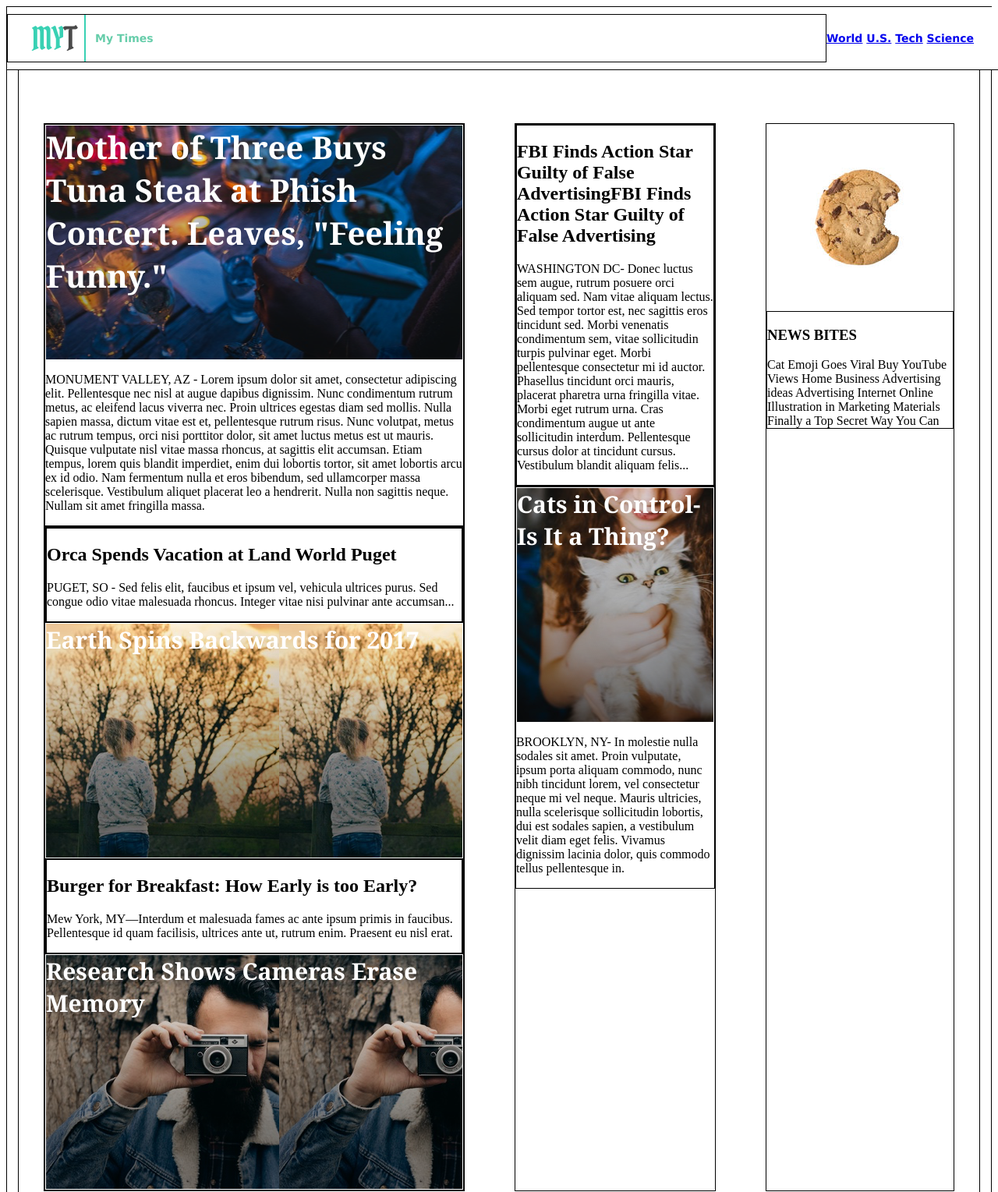
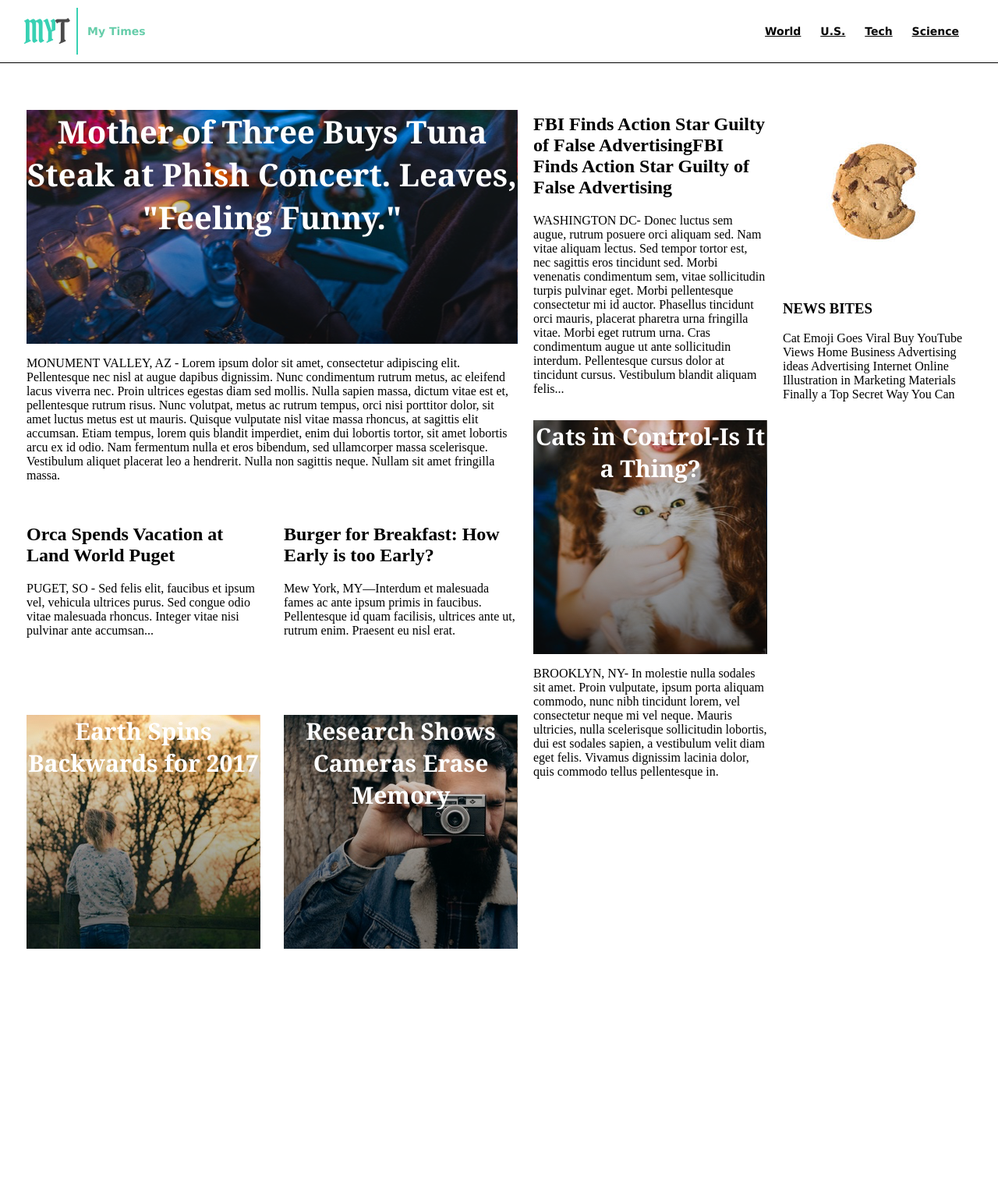
Before and after one commit to ashrafstakala/mytimes, a plain HTML site: page index.html in a window 1280 px wide. Shown: the top 1529 px of the page at 78% size. After the commit the page ends 1305 px from the top, so only its background shows below. Drawn offline with Linux system fonts and the light colour scheme.

Commit message:
site layout defined

```diff
--- a/index.html
+++ b/index.html
@@ -20,10 +20,12 @@
           <span><a href="#">Science</a></span>
         </nav>
       </header> <!-- header div -->
+
       <!-- main content -->
       <div class="main-content-container">
         <!-- first news column -->
         <div class="column large">
+
           <div class="main-story">
             <div class="image-content">
               <span>Mother of Three Buys Tuna Steak at Phish Concert. Leaves, "Feeling Funny."</span>
@@ -35,7 +37,8 @@
               dui lobortis tortor, sit amet lobortis arcu ex id odio. Nam fermentum nulla et eros bibendum, sed ullamcorper massa scelerisque. Vestibulum aliquet placerat leo a hendrerit.
               Nulla non sagittis neque. Nullam sit amet fringilla massa.
             </p>
-          </div>
+          </div> <!-- main story div -->
+
         <div class="stories">
           <div class="story">
             <div class="text-content">
@@ -44,23 +47,25 @@
                 PUGET, SO - Sed felis elit, faucibus et ipsum vel, vehicula ultrices purus. Sed congue odio vitae malesuada rhoncus. Integer vitae nisi pulvinar ante accumsan...
               </p>
             </div> <!-- text content div -->
-          </div> <!-- story div-->
             <div class="fall image-content">
               <span>Earth Spins Backwards for 2017</span>
             </div> <!-- fall image content div -->
-            <div class="story">
+          </div>
+
+          <div class="story">
               <div class="text-content">
                 <h2>Burger for Breakfast: How Early is too Early?</h2>
                 <p class="blurb">
                   Mew York, MY—Interdum et malesuada fames ac ante ipsum primis in faucibus. Pellentesque id quam facilisis, ultrices ante ut, rutrum enim. Praesent eu nisl erat.
                 </p>
-              </div> <!-- text content 2 div -->
-            </div> <!-- second story div -->
-            <div class="camera image-content">
-              <span>Research Shows Cameras Erase Memory</span>
-            </div> <!-- camera image div -->
-        </div> <!-- stories div -->
-        </div> <!--large column div-->
+              </div>
+              <div class="camera image-content">
+               <span>Research Shows Cameras Erase Memory</span>
+             </div>
+           </div>
+         </div>
+        </div>
+
         <!-- second news column -->
         <div class="column medium">
           <div class="story">
@@ -72,20 +77,23 @@
                 pharetra urna fringilla vitae. Morbi eget rutrum urna. Cras condimentum augue ut ante sollicitudin interdum. Pellentesque cursus dolor at tincidunt cursus.
                 Vestibulum blandit aliquam felis...
               </p>
-              </div> <!-- text content medium div -->
-          </div> <!-- story medium colunm div -->
+            </div>
+          </div>
+
           <div class="story">
             <div class="cat image-content">
               <span>Cats in Control-Is It a Thing?</span>
-            </div> <!-- cat image div -->
-            <p class="blurb">
+            </div>
+              <p class="blurb">
               BROOKLYN, NY- In molestie nulla sodales sit amet. Proin vulputate, ipsum porta aliquam commodo, nunc nibh tincidunt lorem, vel consectetur neque mi vel neque.
               Mauris ultricies, nulla scelerisque sollicitudin lobortis, dui est sodales sapien, a vestibulum velit diam eget felis. Vivamus dignissim lacinia dolor, quis
               commodo tellus pellentesque in.
-            </p>
-            </div> <!-- story 2 medium -->
-        </div> <!--medium column div-->
+              </p>
+           </div>
+        </div>
+
         <!-- third news column -->
+
         <div class="column small">
           <img src="./resources/images/cookie.png">
           <div class="news-bites">
--- a/resources/css/style.css
+++ b/resources/css/style.css
@@ -40,9 +40,9 @@ header nav {
   width: 240px;
 }
 .column {
-  margin: 32px;
   display: flex;
   flex-direction: column;
+  margin: 10px;
 }
 .main-content-container {
   display: flex;
@@ -51,7 +51,7 @@ header nav {
   margin: 0 auto 78px auto;
 }
 div {
-  border: 1px solid;
+
 }
 .main-story
 .image-content {
@@ -65,13 +65,43 @@ div {
   font-weight: bold;
   font-size: 30px;
   color: white;
+  text-align: center;
+  margin-top: 15px;
 }
 .fall.image-content {
   background-image: url(../images/fall.png);
+  display: flex;
 }
 .camera.image-content {
   background-image: url(../images/camera.png);
+  display: flex;
 }
 .cat.image-content {
   background-image: url(../images/cat.png);
 }
+.stories .text-content {
+  height: 250px;
+}
+.blurb {
+  margin-top: 16px;
+}
+.stories {
+  display: flex;
+  justify-content: space-between;
+  margin-top: 17px;
+}
+.story {
+  display: flex;
+  flex-direction: column;
+  width: 300px;
+}
+a {
+  color: black;
+}
+nav span {
+  display: inline-block;
+  padding: 20px 10px;
+}
+body {
+  margin: 0;
+}
```
